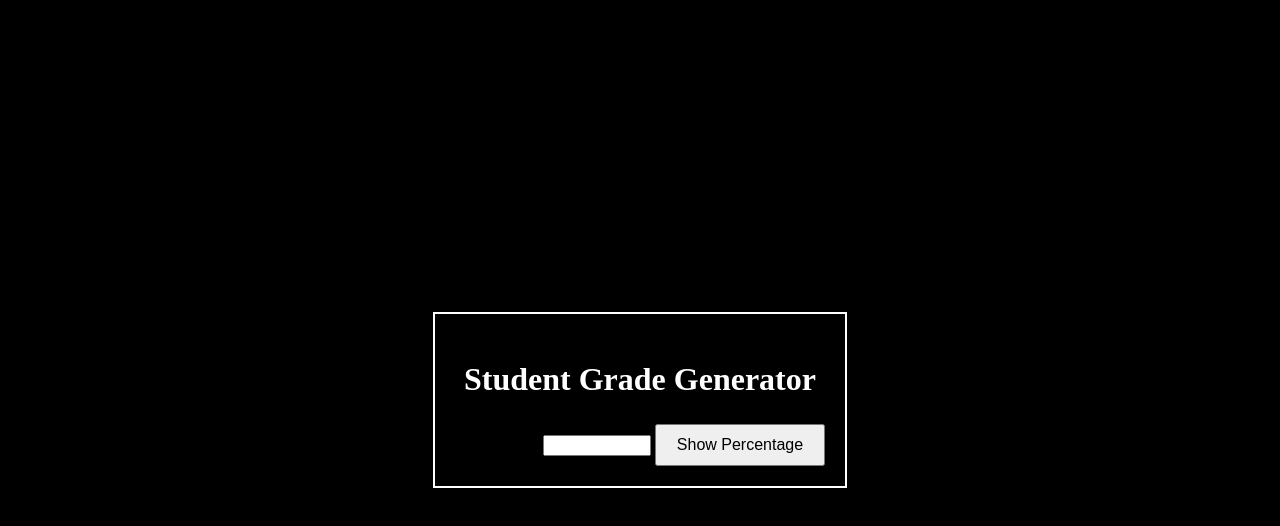
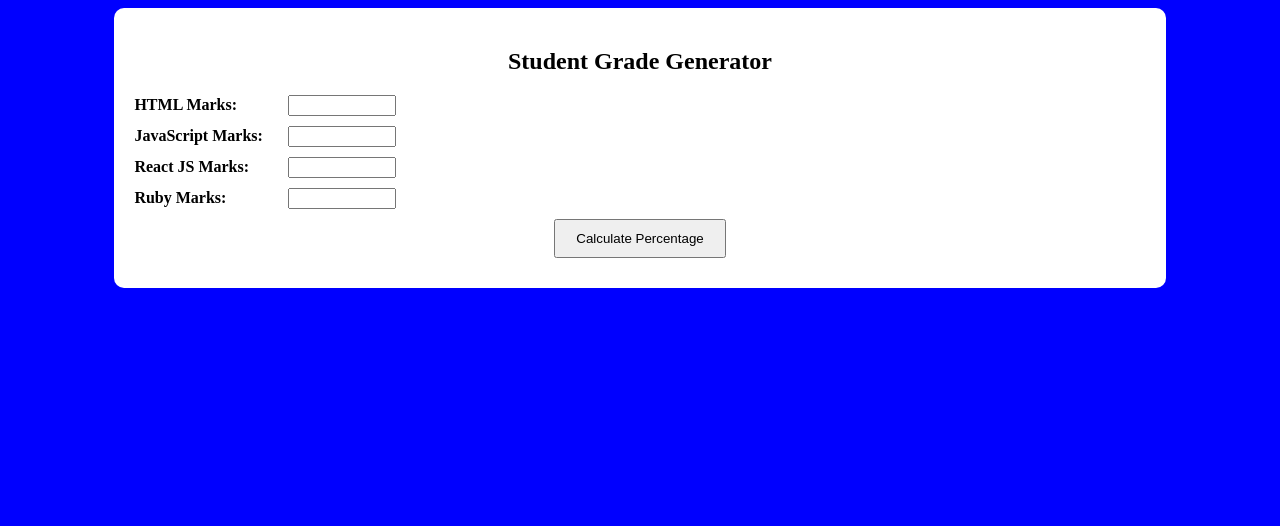
Before and after one commit to Gachure/code-challenge-1, a plain HTML site: page Student Grades/index.html in a window 1280 px wide. Drawn offline with Linux system fonts and the light colour scheme.

```diff
--- a/Student Grades/index.html
+++ b/Student Grades/index.html
@@ -10,10 +10,22 @@
   <div class="container">
     <h2>Student Grade Generator</h2>
     <div>
-      <label for="marks">Enter Marks:</label>
-      <input type="number" id="marks" min="0" max="100">
-      <button onclick="calculateGrade()">Show Percentage</button>
+      <label for="htmlMarks">HTML Marks:</label>
+      <input type="number" id="htmlMarks" min="0" max="100">
     </div>
+    <div>
+      <label for="jsMarks">JavaScript Marks:</label>
+      <input type="number" id="jsMarks" min="0" max="100">
+    </div>
+    <div>
+      <label for="reactMarks">React JS Marks:</label>
+      <input type="number" id="reactMarks" min="0" max="100">
+    </div>
+    <div>
+      <label for="rubyMarks">Ruby Marks:</label>
+      <input type="number" id="rubyMarks" min="0" max="100">
+    </div>
+    <button onclick="calculateGrade()">Calculate Percentage</button>
     <div id="result"></div>
   </div>
 
--- a/Student Grades/script.js
+++ b/Student Grades/script.js
@@ -1,26 +1,34 @@
 function calculateGrade() {
-	const marksInput = document.getElementById("marks");
-	const marks = parseFloat(marksInput.value);
+	// Fetching input values
+	var htmlMarks = parseFloat(document.getElementById("htmlMarks").value);
+	var jsMarks = parseFloat(document.getElementById("jsMarks").value);
+	var reactMarks = parseFloat(document.getElementById("reactMarks").value);
+	var rubyMarks = parseFloat(document.getElementById("rubyMarks").value);
 
-	if (isNaN(marks) || marks < 0 || marks > 100) {
-	  document.getElementById("result").textContent = "Invalid input. Marks should be between 0 and 100.";
+	// Validating input
+	if (isNaN(htmlMarks) || isNaN(jsMarks) || isNaN(reactMarks) || isNaN(rubyMarks)) {
+	  document.getElementById("result").innerHTML = "Please enter valid marks for all subjects.";
 	  return;
 	}
 
-	let grade;
+	// Calculating total marks and percentage
+	var totalMarks = htmlMarks + jsMarks + reactMarks + rubyMarks;
+	var percentage = (totalMarks / 400) * 100;
 
-	if (marks > 79) {
-	  grade = 'A';
-	} else if (marks >= 60) {
-	  grade = 'B';
-	} else if (marks >= 50) {
-	  grade = 'C';
-	} else if (marks >= 40) {
-	  grade = 'D';
+	// Determining grade based on percentage
+	var grade = "";
+	if (percentage > 79) {
+	  grade = "A";
+	} else if (percentage >= 60) {
+	  grade = "B";
+	} else if (percentage >= 50) {
+	  grade = "C";
+	} else if (percentage >= 40) {
+	  grade = "D";
 	} else {
-	  grade = 'E';
+	  grade = "E";
 	}
 
-	const percentage = (marks / 100) * 100;
-	document.getElementById("result").textContent = `Percentage: ${percentage.toFixed(2)}%, Grade: ${grade}`;
+	// Displaying the result
+	document.getElementById("result").innerHTML = "Total Marks: " + totalMarks.toFixed(2) + "<br>Percentage: " + percentage.toFixed(2) + "%" + "<br>Grade: " + grade;
   }
--- a/Student Grades/style.css
+++ b/Student Grades/style.css
@@ -1,34 +1,39 @@
 body {
-	background-color: black;
-	display: flex;
-	justify-content: center;
-	align-items: center;
-	height: 100vh;
-	margin: 0;
+    background-color: blue;
+    font-weight: bold;
   }
 
   .container {
-	text-align: center;
-	padding: 20px;
-	border: 2px solid white;
-
+    width: 80%;
+    margin: 0 auto;
+    padding: 20px;
+    background-color: white;
+    border-radius: 10px;
   }
 
-  h2 {
-	font-size: 2em;
-	color: white;
+  .container h2 {
+    text-align: center;
   }
 
-  input[type="number"] {
-	width: 100px;
+  .container div {
+    margin-bottom: 10px;
   }
 
-  button {
-	padding: 10px 20px;
-	font-size: 1em;
+  .container label {
+    display: inline-block;
+    width: 150px;
+  }
+
+  .container input[type="number"] {
+    width: 100px;
+  }
+
+  .container button {
+    display: block;
+    margin: 0 auto;
+    padding: 10px 20px;
   }
 
   #result {
-	color: white;
-	font-size: 1.5em;
+    text-align: center;
   }
```
Also changed, not shown: index.html (deleted, +0 -30 lines).
